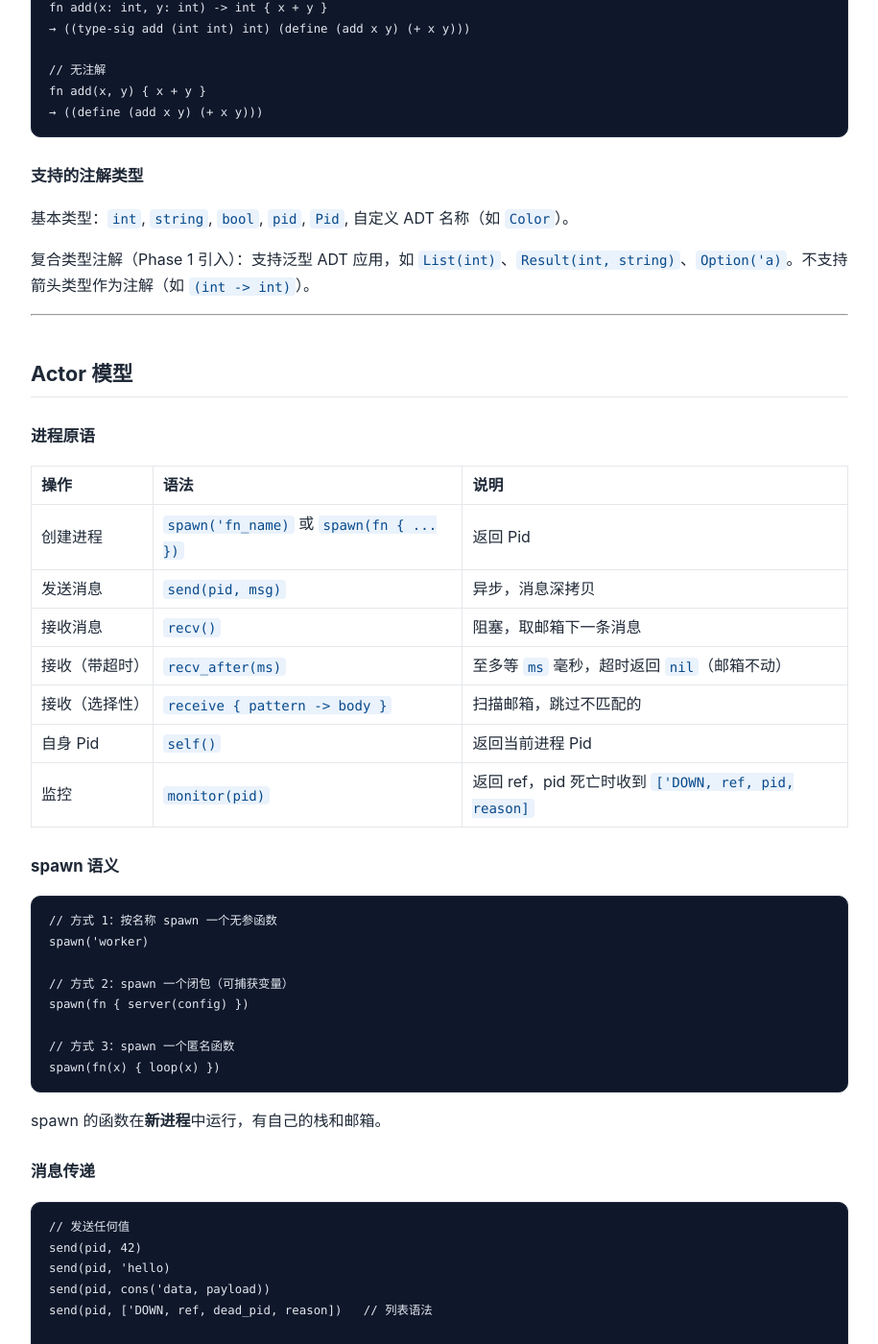
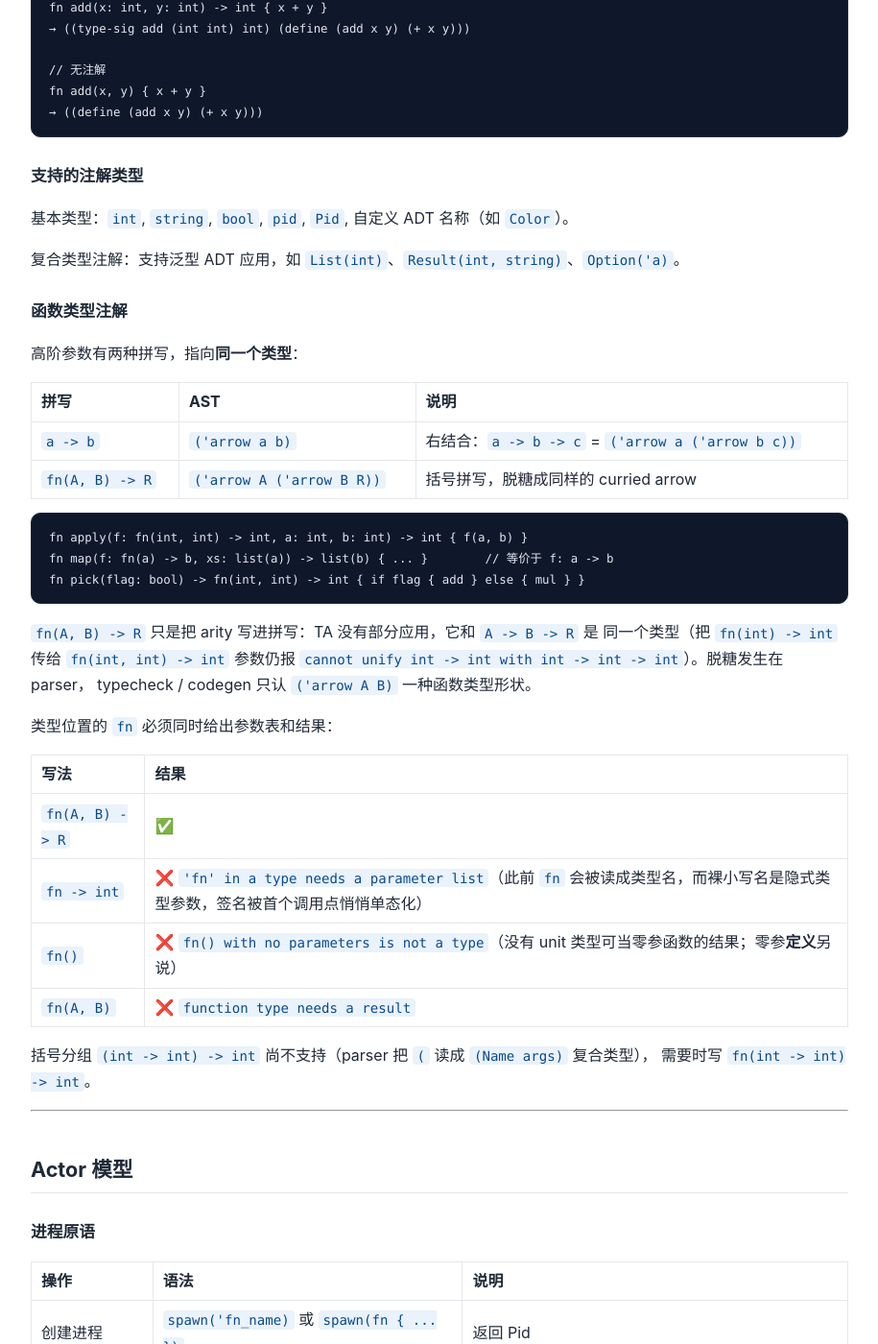
Before and after one commit to tiancaiamao/tinyactor, a Jekyll site: the page built from docs/ta-language-spec.md, in a window 1280 px wide and 1400 px high, scrolled down 14284 px. Shown: the whole window at 96% size, without its empty margins (182-1097 px from the left). Built offline with Jekyll 4.4.1, drawn with Linux system fonts in a browser that asks for light colours; our own code applies the rules of GitHub Pages for plain Markdown files; some of the changed text lies outside the part shown.

Commit message:
feat(parser): 函数类型拼写 fn(A, B) -> R (issue #118)
类型位置的 `fn(A, B) -> R` 在 parser 里脱糖成 curried arrow
('arrow A ('arrow B R)) —— 它就是 `A -> B -> R` 的括号拼写：arity 写进
拼写，函数类型在 typecheck / codegen 仍然只有 ('arrow A B) 一种形状。

- 标准库注释早就这么写（`read_fn : fn(int) -> Val`、
  `handler : fn(Request) -> Response`），编译器却读不懂：parse_type_atom
  把 `fn(int)` 当成「名为 fn 的复合类型」，报错长成
  `cannot unify ('a -> 'b) -> 'a -> 'b with (fn(int) -> int) -> int -> int`。
- 裸 `fn` 在类型位置此前落到「裸小写名 = 隐式类型参数」那条规则上：
  `f: fn -> int` 静默通过，签名被首个调用点单态化 → 现在明确报错。
- `fn()` 没有 unit 类型可当结果 → 拒绝；`fn(A, B)` 缺结果 → 报错。
- mk_parse_error_at：mk_parse_error 返回的位置不推进，喂给 param /
  type-arg 循环会空转到 arena 耗尽；新错误用它，#297 手写的两处收拢。

测试：parser-ast +5 行、basic 运行时正例 1、负例 4（一条一个信息）。

````diff
--- a/docs/ta-language-spec.md
+++ b/docs/ta-language-spec.md
@@ -599,7 +599,39 @@ fn add(x, y) { x + y }
 
 基本类型：`int`, `string`, `bool`, `pid`, `Pid`, 自定义 ADT 名称（如 `Color`）。
 
-复合类型注解（Phase 1 引入）：支持泛型 ADT 应用，如 `List(int)`、`Result(int, string)`、`Option('a)`。不支持箭头类型作为注解（如 `(int -> int)`）。
+复合类型注解：支持泛型 ADT 应用，如 `List(int)`、`Result(int, string)`、`Option('a)`。
+
+### 函数类型注解
+
+高阶参数有两种拼写，指向**同一个类型**：
+
+| 拼写 | AST | 说明 |
+|------|-----|------|
+| `a -> b` | `('arrow a b)` | 右结合：`a -> b -> c` = `('arrow a ('arrow b c))` |
+| `fn(A, B) -> R` | `('arrow A ('arrow B R))` | 括号拼写，脱糖成同样的 curried arrow |
+
+```ta
+fn apply(f: fn(int, int) -> int, a: int, b: int) -> int { f(a, b) }
+fn map(f: fn(a) -> b, xs: list(a)) -> list(b) { ... }        // 等价于 f: a -> b
+fn pick(flag: bool) -> fn(int, int) -> int { if flag { add } else { mul } }
+```
+
+`fn(A, B) -> R` 只是把 arity 写进拼写：TA 没有部分应用，它和 `A -> B -> R` 是
+同一个类型（把 `fn(int) -> int` 传给 `fn(int, int) -> int` 参数仍报
+`cannot unify int -> int with int -> int -> int`）。脱糖发生在 parser，
+typecheck / codegen 只认 `('arrow A B)` 一种函数类型形状。
+
+类型位置的 `fn` 必须同时给出参数表和结果：
+
+| 写法 | 结果 |
+|------|------|
+| `fn(A, B) -> R` | ✅ |
+| `fn -> int` | ❌ `'fn' in a type needs a parameter list`（此前 `fn` 会被读成类型名，而裸小写名是隐式类型参数，签名被首个调用点悄悄单态化）|
+| `fn()` | ❌ `fn() with no parameters is not a type`（没有 unit 类型可当零参函数的结果；零参**定义**另说）|
+| `fn(A, B)` | ❌ `function type needs a result` |
+
+括号分组 `(int -> int) -> int` 尚不支持（parser 把 `(` 读成 `(Name args)` 复合类型），
+需要时写 `fn(int -> int) -> int`。
 
 ---
 
@@ -1007,6 +1039,7 @@ typecheck: 2 type error(s) found
 | Actor 原语 | ✅ | `spawn` → `'a -> pid` |
 | 函数注解验证 | ✅ | `fn add(x: int, y: int) -> int` 匹配推导 |
 | 复合类型注解 | ✅ | `fn f(xs: List(int)) -> int` 验证参数类型 |
+| 函数类型注解 | ✅ | `fn f(g: fn(int) -> bool)`，等价于 `g: int -> bool` |
 | 类型错误报告 | ✅ | `--check` 标志输出 `in function 'foo': cannot unify int with string` |
 | 内建函数签名 | ✅ | `str.from_int` → `int -> string`，`+` → `int -> int -> int` |
 
@@ -1015,7 +1048,7 @@ typecheck: 2 type error(s) found
 | 缺失 | 说明 |
 |------|------|
 | List 类型 | 没有 `List(a)` 内置类型，nil/cons 组合只推导为 pair + tvar，无法区分空列表和空值 |
-| 箭头类型注解 | 不能写 `(int -> int)` 作为参数或返回值注解 |
+| 函数类型括号分组 | 不能写 `(int -> int) -> int`（`(` 被读成 `(Name args)`）；写 `fn(int -> int) -> int` 或 `int -> int -> int` |
 | 类型错误为硬错误 | 类型检查仍为宽容模式，类型错误不阻止编译（仅 `--check` 时报告） |
 | Symbol 基础类型 | 类型系统没有 `symbol` 基础类型，`str.to_sym`/`str.sym_to_str` 使用宽松的多态类型 |
 
@@ -1036,5 +1069,5 @@ typecheck: 2 type error(s) found
 - **没有数组/向量**（只有 pair 和 nil）
 - **没有逻辑非 `!`**（`&&` / `||` 支持且短路求值；取反用 `x == false` 或嵌套 `if`）
 - **顶层只能定义函数、类型、import**（不能有顶层表达式）
-- **不支持箭头类型注解**（`(int -> int)` 等高阶函数注解）
+- **不支持函数类型的括号分组**（`(int -> int) -> int`；写 `fn(int -> int) -> int`）
 - **类型检查为宽容模式**（类型错误不阻止编译，通过 `--check` 标志报告错误及函数名位置）
````
Also changed, not shown: 10 other files.
